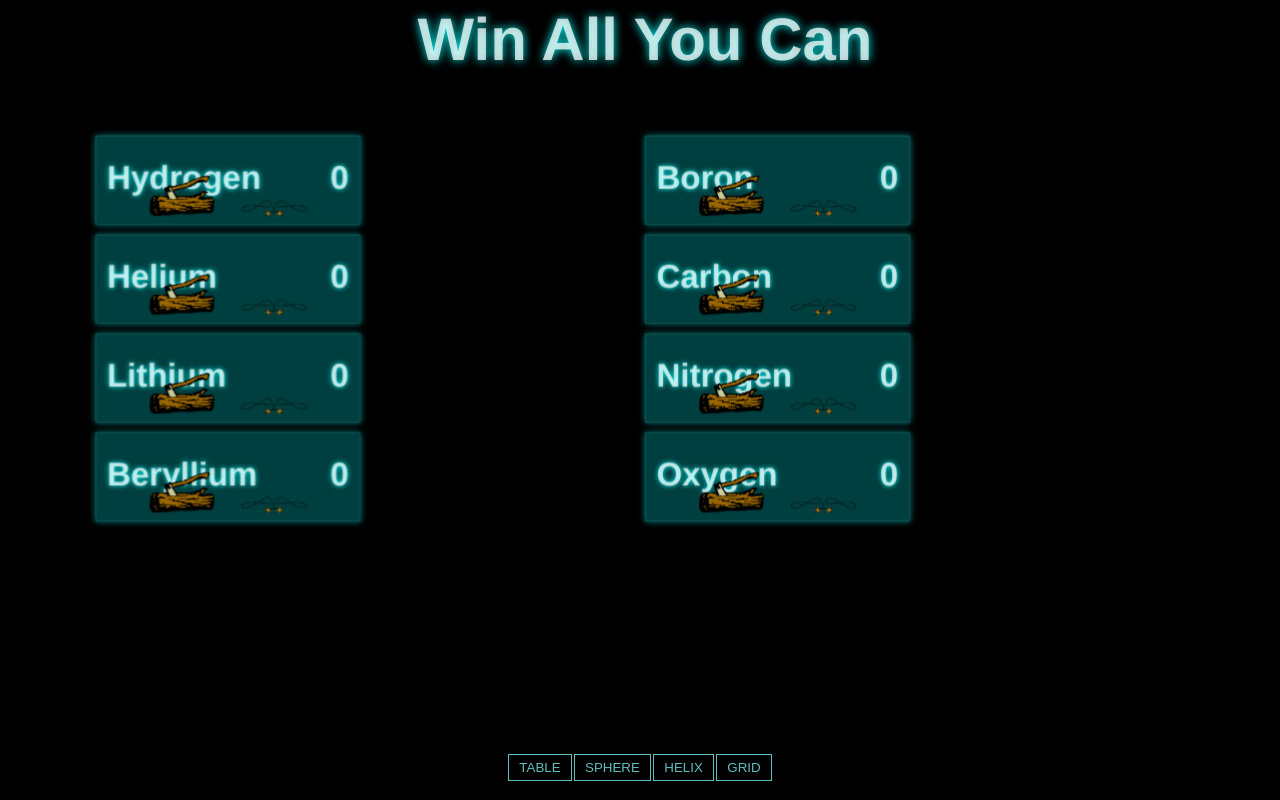
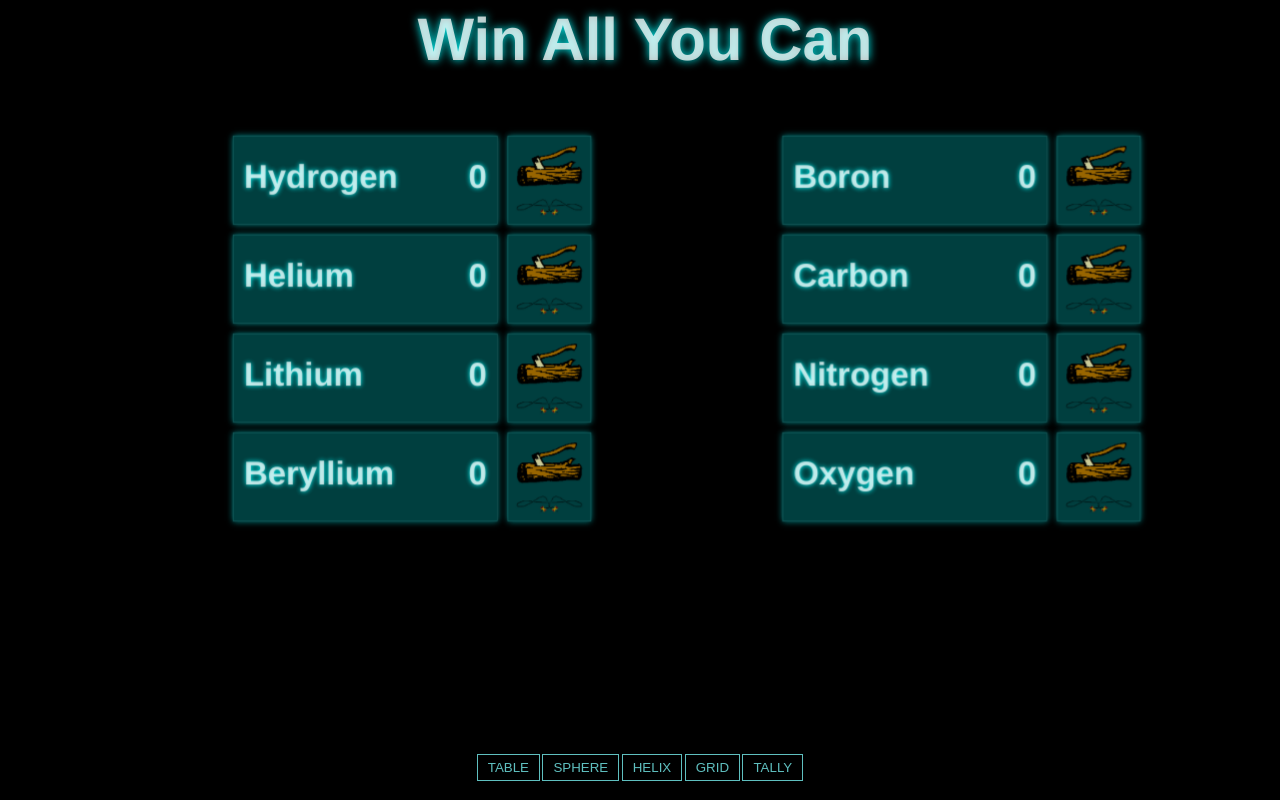
Before and after one commit to PhysBrain/physbrain.github.com, a plain HTML site: page wayc.html in a window 1280 px wide. Drawn offline with Linux system fonts and the light colour scheme.

Commit message:
First working version

```diff
--- a/javascripts/wayc.js
+++ b/javascripts/wayc.js
@@ -1,12 +1,55 @@
-function updateScore(team, score) {
+var beadPoints = [ 0, -300, -200, -100,  50 ];
+var axePoints  = [ 0,  300,  200,  100, -50 ];
+var currentRound = 0;
+var numTeams = 0;
+
+function updateScores() {
+    var numAxes = [ 0, 0 ];
+    var numBeads = [ 0, 0 ];
+    for (var i=0; i<8; ++i) {
+        var index = Math.floor(i/4);
+        var name = teams[i].name;
+        if (teams[i].votes[currentRound] == 'beads') {
+            numBeads[index]++;
+        }
+        else if (teams[i].votes[currentRound] == 'axe') {
+            numAxes[index]++;
+        }
+    }
+    var numVotes = [ (numAxes[0] + numBeads[0]), (numAxes[1] + numBeads[1]) ];
+    for (var i=0; i<2; ++i) {
+        if (numVotes[i] != 4) {
+            console.log("Number of votes in Group " + i + ": " + numVotes[i]);
+            alert("Not all votes have been recorded.");
+            return;
+        }
+    }
+    for (var i=0; i<8; ++i) {
+        var index = Math.floor(i/4);
+        var name = teams[i].name;
+        var points = ( teams[i].votes[currentRound] == 'beads' ?
+                       beadPoints[numBeads[index]] :
+                       axePoints[numAxes[index]] );
+        updateTeamScore(teams[i], points);
+        console.log("Team " + teams[i].name + " gets " + points + " points.");
+        teams[i].imgAxe.style.backgroundColor = 'rgba(0,127,127,0.0)';
+        teams[i].imgBeads.style.backgroundColor = 'rgba(0,127,127,0.0)';
+    }
+    currentRound++;
+}
+
+function updateTeamScore(team, score) {
     team.score += score;
     team.divScore.textContent = String(team.score);
 }
 
 function Team(name) {
+    this.teamNumber = numTeams++;
     this.name = name;
     this.score = 0;
     this.votes = [];
+
+    this.div = document.createElement('div');
 
     this.divTeam = document.createElement('div');
     this.divTeam.className = 'team';
@@ -23,26 +66,45 @@ function Team(name) {
 
     }, false);
 
-    this.divAxe = document.createElement('div');
-    this.divAxe.className = 'image';
-    this.divAxe.style.left = '20%';
-    var imgAxe = document.createElement( 'img' );
-    imgAxe.className = 'axe';
-    imgAxe.src = 'images/axe_and_log.gif';
-    this.divAxe.appendChild( imgAxe );
-
-    this.divBeads = document.createElement('div');
-    this.divBeads.className = 'image';
-    this.divBeads.style.right = '20%';
-    var imgBeads = document.createElement( 'img' );
-    imgBeads.className = 'beads';
-    imgBeads.src = 'images/beads.gif';
-    this.divBeads.appendChild( imgBeads );
-
 		this.divTeam.appendChild( this.divName );
     this.divTeam.appendChild( this.divScore );
-    this.divTeam.appendChild( this.divAxe );
-    this.divTeam.appendChild( this.divBeads );
+
+    this.divBallot = document.createElement('div');
+    this.divBallot.className = 'ballot';
+
+    this.imgAxe = document.createElement( 'img' );
+    this.imgAxe.className = 'axe';
+    this.imgAxe.src = 'images/axe_and_log.gif';
+    this.imgAxe.id = 'axe_' + String(this.teamNumber);
+    this.imgAxe.addEventListener( 'click', function( event ) {
+        var index = this.id.split('_')[1];
+        teams[index].votes[currentRound] = 'axe';
+        console.log("Team: " + teams[index].name +
+                    " votes " + teams[index].votes[currentRound]);
+        teams[index].imgAxe.style.backgroundColor = 'rgba(0,127,127,0.75)';
+        teams[index].imgBeads.style.backgroundColor = 'rgba(0,127,127,0.0)';
+    }, false );
+
+    this.imgBeads = document.createElement( 'img' );
+    this.imgBeads.className = 'beads';
+    this.imgBeads.src = 'images/beads.gif';
+    this.imgBeads.id = 'beads_' + String(this.teamNumber);
+    this.imgBeads.addEventListener( 'click', function( event ) {
+        var index = this.id.split('_')[1];
+        teams[index].votes[currentRound] = 'beads';
+        console.log("Team: " + teams[index].name +
+                    " votes " + teams[index].votes[currentRound]);
+        teams[index].imgAxe.style.backgroundColor = 'rgba(0,127,127,0.0)';
+        teams[index].imgBeads.style.backgroundColor = 'rgba(0,127,127,0.75)';
+    }, false );
+
+    this.divBallot.appendChild( this.imgAxe );
+    this.divBallot.appendChild( this.imgBeads );
+    this.divBallot.style.visibility = 'visible';
+
+    // Add team info and team ballot to the main widget
+    this.div.appendChild( this.divTeam );
+    this.div.appendChild( this.divBallot );
 }
 
 var teamNames = [
@@ -55,7 +117,7 @@ var controls;
 
 var objects = [];
 var targets = { table: [], sphere: [], helix: [], grid: [] };
-
+var teams = [];
 
 function init() {
     var aspect = window.innerWidth / window.innerHeight;
@@ -69,8 +131,9 @@ function init() {
 		for ( var i=0; i<teamNames.length; ++i ) {
 
 				var team = new Team(teamNames[i]);
+        teams.push(team);
 
-				var object = new THREE.CSS3DObject( team.divTeam );
+				var object = new THREE.CSS3DObject( team.div );
 				object.position.x = Math.random() * 4000 - 2000;
 				object.position.y = Math.random() * 4000 - 2000;
 				object.position.z = Math.random() * 4000 - 2000;
@@ -83,7 +146,7 @@ function init() {
         var y = i%4;
 				var object = new THREE.Object3D();
 
-				object.position.x = ( x*1000 ) - 750;
+				object.position.x = ( x*1000 ) - 500;
 				object.position.y = - ( y*180 ) + 400;
 
 				targets.table.push( object );
@@ -144,7 +207,7 @@ function init() {
 
 				var object = new THREE.Object3D();
 
-				object.position.x = ( ( i % 2 ) * 500 ) - 500;
+				object.position.x = ( ( i % 2 ) * 670 ) - 670;
 				object.position.y = ( - ( Math.floor( i / 2 ) % 2 ) * 400 ) + 400;
 				object.position.z = ( Math.floor( i / 4 ) ) * 1000 - 2000;
 
@@ -161,11 +224,11 @@ function init() {
 
 		//
 
-		controls = new THREE.TrackballControls( camera, renderer.domElement );
-		controls.rotateSpeed = 0.5;
-		controls.minDistance = 500;
-		controls.maxDistance = 6000;
-		controls.addEventListener( 'change', render );
+		//controls = new THREE.TrackballControls( camera, renderer.domElement );
+		//controls.rotateSpeed = 0.5;
+		//controls.minDistance = 500;
+		//controls.maxDistance = 6000;
+		//controls.addEventListener( 'change', render );
 
 		var button = document.getElementById( 'table' );
 		button.addEventListener( 'click', function ( event ) {
@@ -193,6 +256,12 @@ function init() {
 
 				transform( targets.grid, 2000 );
 
+		}, false );
+
+		var buttonTally = document.getElementById( 'tally' );
+		buttonTally.addEventListener( 'click', function ( event ) {
+        console.log("Tallying scores.");
+        updateScores();
 		}, false );
 
 		transform( targets.table, 2000 );
@@ -248,7 +317,7 @@ function animate() {
 
 		TWEEN.update();
 
-		controls.update();
+		//controls.update();
 
 }
 
--- a/stylesheets/wayc.css
+++ b/stylesheets/wayc.css
@@ -36,6 +36,8 @@ a {
 .team {
 		width: 480px;
 		height: 160px;
+    top: 0px;
+    left: 0px;
 		box-shadow: 0px 0px 12px rgba(0,255,255,0.5);
 		border: 1px solid rgba(127,255,255,0.25);
 		background-color: rgba(0,127,127,0.5);
@@ -68,20 +70,6 @@ a {
 		text-shadow: 0 0 10px rgba(0,255,255,0.95);
 }
 
-.team .image {
-    position: absolute;
-    bottom: 10px;
-    width: 25%;
-}
-
-.team .image img {
-    width: 100%;
-}
-
-.team .image .beads {
-    width: 100%;
-}
-
 .team .number {
 		position: absolute;
 		top: 20px;
@@ -97,6 +85,36 @@ a {
 		right: 0px;
 		font-size: 12px;
 		color: rgba(127,255,255,0.75);
+}
+
+.ballot {
+    position: absolute;
+    top: 0px;
+    width: 150px;
+    height: 160px;
+    left: 500px;
+		box-shadow: 0px 0px 12px rgba(0,255,255,0.5);
+		border: 1px solid rgba(127,255,255,0.25);
+		background-color: rgba(0,127,127,0.5);
+    visibility: visible;
+}
+
+.ballot img {
+    position: absolute;
+    width: 80%;
+		background-color: rgba(0,127,127,0.0);
+}
+
+.ballot .axe {
+    top: 10%;
+    left: 10%;
+    right: 10%;
+}
+
+.ballot .beads {
+    bottom: 10%;
+    left: 10%;
+    right: 10%;
 }
 
 button {
--- a/wayc.html
+++ b/wayc.html
@@ -20,6 +20,7 @@
 			<button id="sphere">SPHERE</button>
 			<button id="helix">HELIX</button>
 			<button id="grid">GRID</button>
+			<button id="tally">TALLY</button>
 		</div>
 	</body>
 </html>
```
